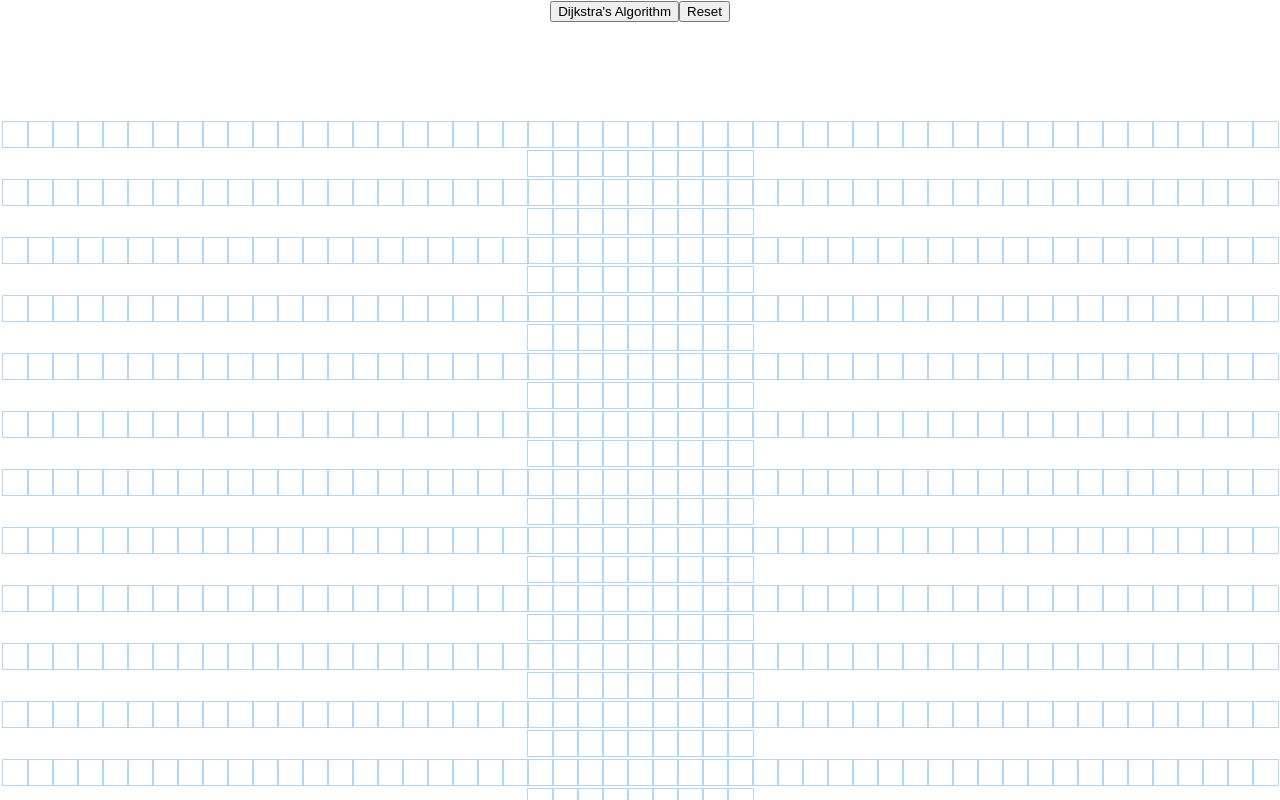
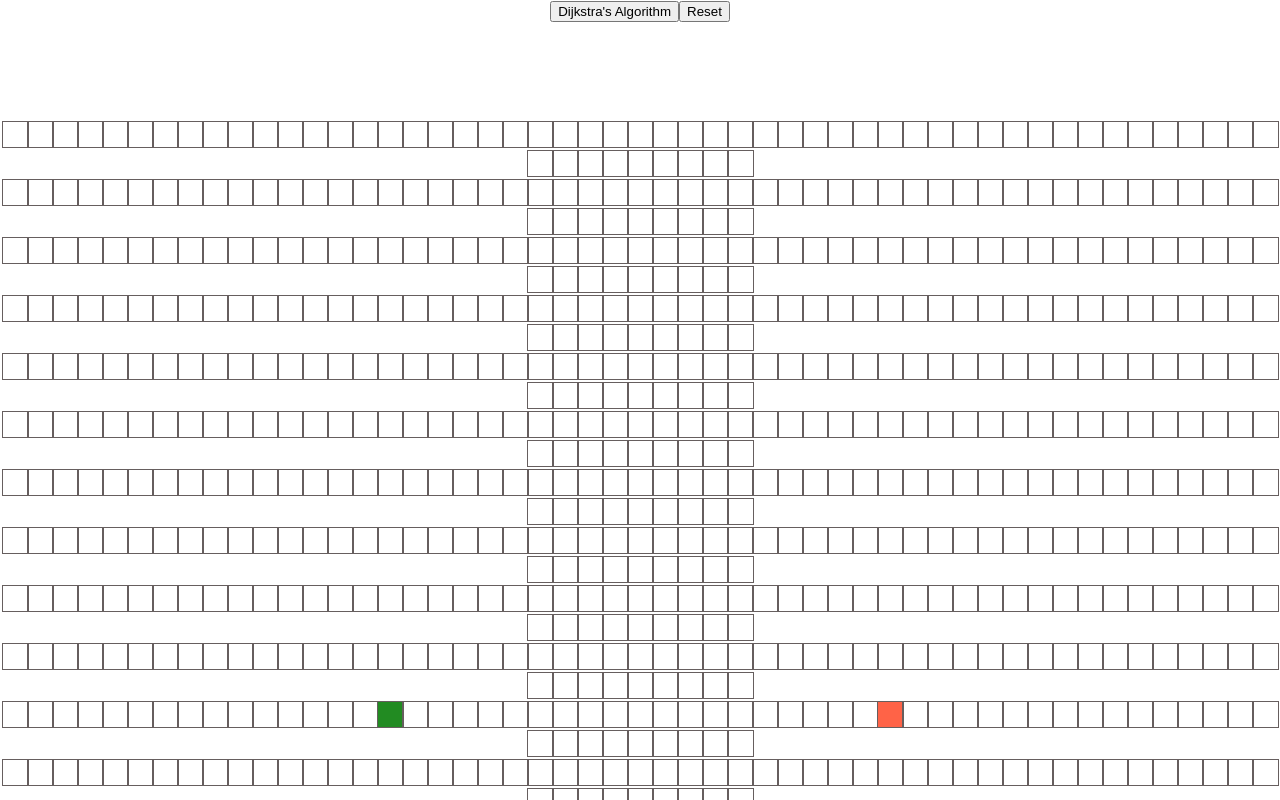
Before and after one commit to Bchass/Pathfinding, a React (Create React App) app in the folder path-app/: page / in a window 1280 px wide. Shown: the top 800 px of the page. Built offline with nearby package versions, Linux system fonts and the light colour scheme.

Commit message:
Added start/finish node

```diff
--- a/path-app/src/PathfindingVisualizer/Node/Node.css
+++ b/path-app/src/PathfindingVisualizer/Node/Node.css
@@ -1,6 +1,14 @@
 .node {
     width: 25px;
     height: 25px;
-    outline: 1px solid rgb(175, 216, 248);
+    outline: 1px solid rgb(102, 94, 94);
     display: inline-block;
   }
+
+  .node-start{
+    background-color: forestgreen;
+  }
+
+  .node-finish{
+    background-color: tomato;
+  }
```
